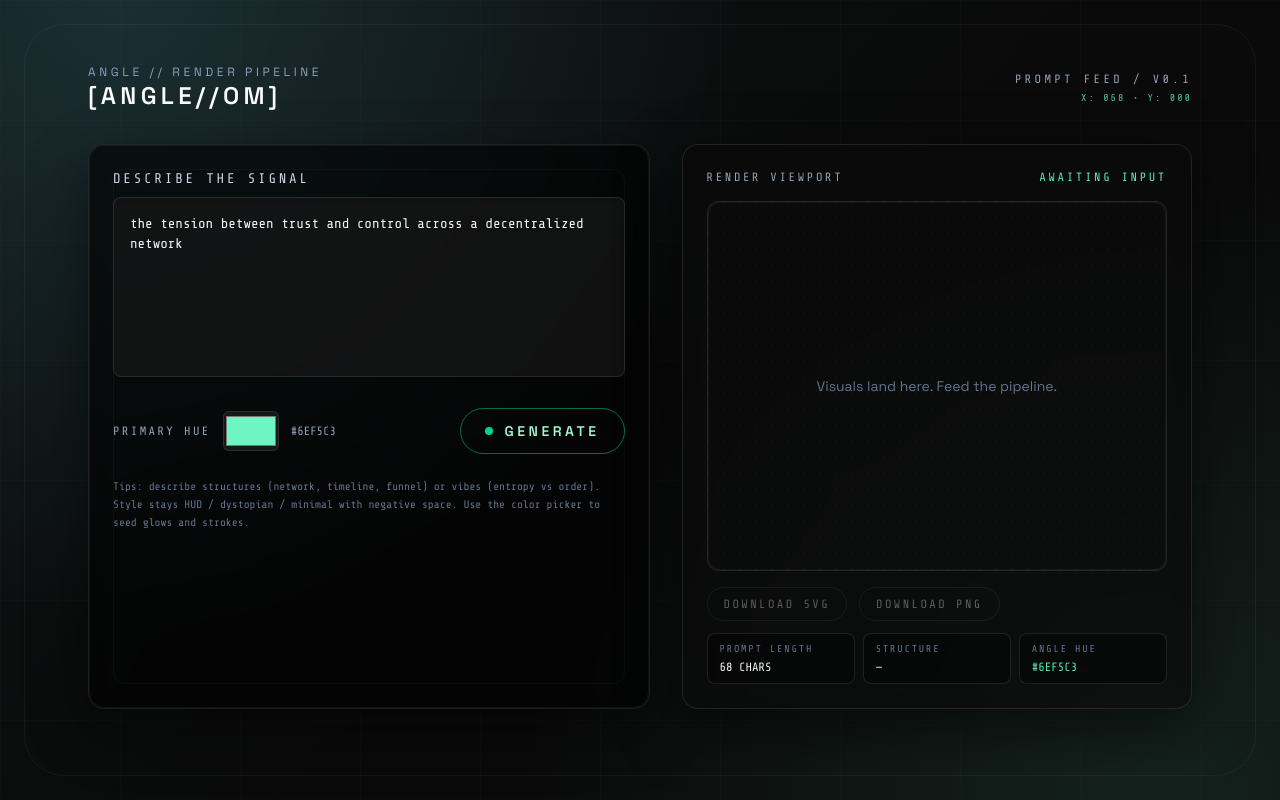
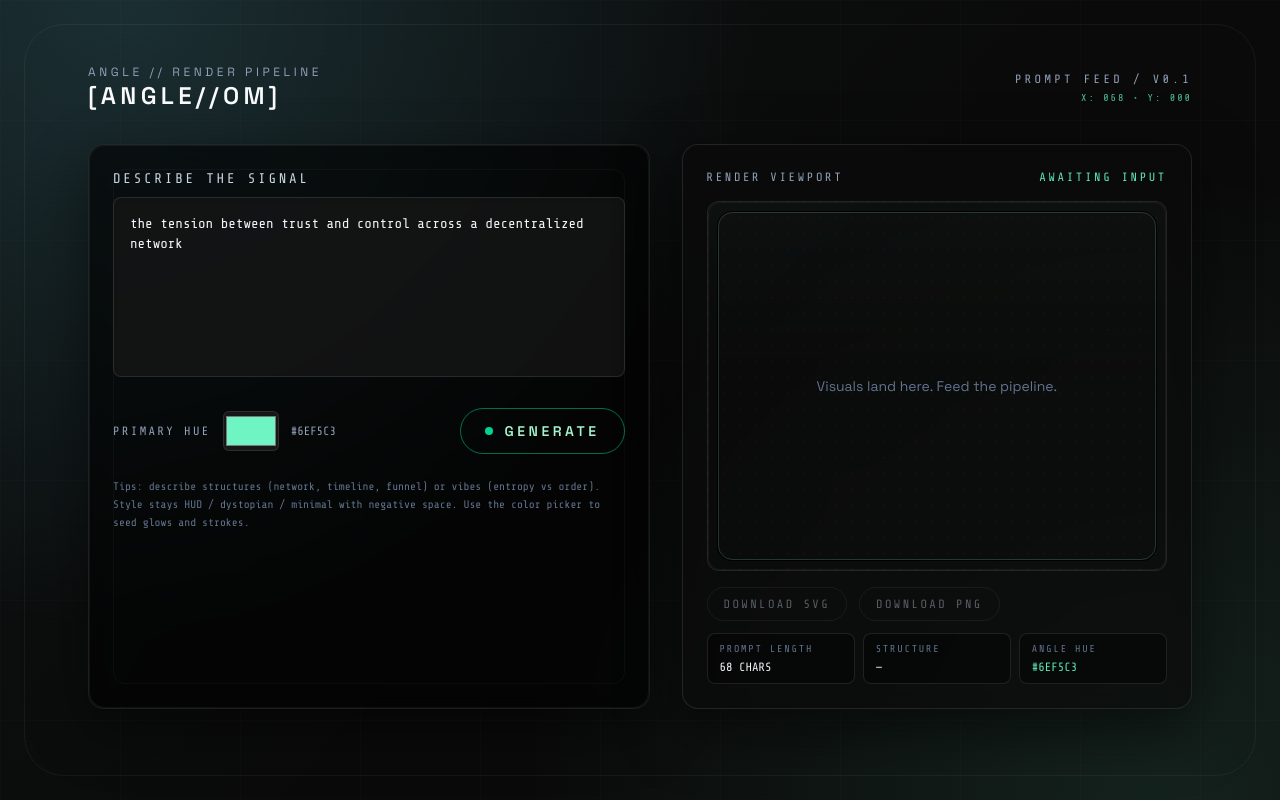
Before and after one commit to faisalatom/strategy, a Next.js app: page / in a window 1280 px wide. Built offline with nearby package versions, Linux system fonts and the light colour scheme.

Commit message:
Update page.tsx

```diff
--- a/src/app/page.tsx
+++ b/src/app/page.tsx
@@ -228,7 +228,7 @@ const canNext = galleryOffset + PAGE_SIZE < history.length;
               <span>Render viewport</span>
               <span className="text-emerald-300">{currentGraphic ? currentGraphic.title : "Awaiting input"}</span>
             </div>
-            <div className="relative flex-1 rounded-xl border border-white/10 bg-[linear-gradient(45deg,rgba(255,255,255,0.04)_1px,transparent_1px),linear-gradient(-45deg,rgba(255,255,255,0.04)_1px,transparent_1px)] bg-[length:16px_16px] px-4 py-6">
+            <div className="angle-viewport relative flex-1 rounded-xl border border-white/10 bg-[linear-gradient(45deg,rgba(255,255,255,0.04)_1px,transparent_1px),linear-gradient(-45deg,rgba(255,255,255,0.04)_1px,transparent_1px)] bg-[length:16px_16px] px-4 py-6">
               <div className="absolute inset-0 rounded-xl border border-white/5" />
               {currentGraphic ? (
                 <div
```
